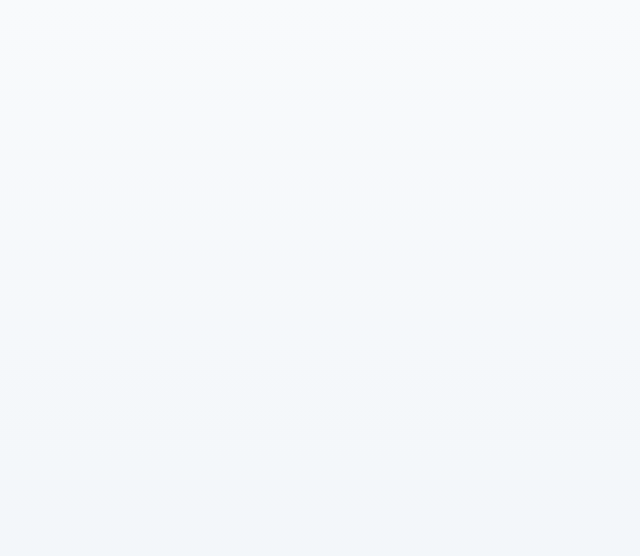
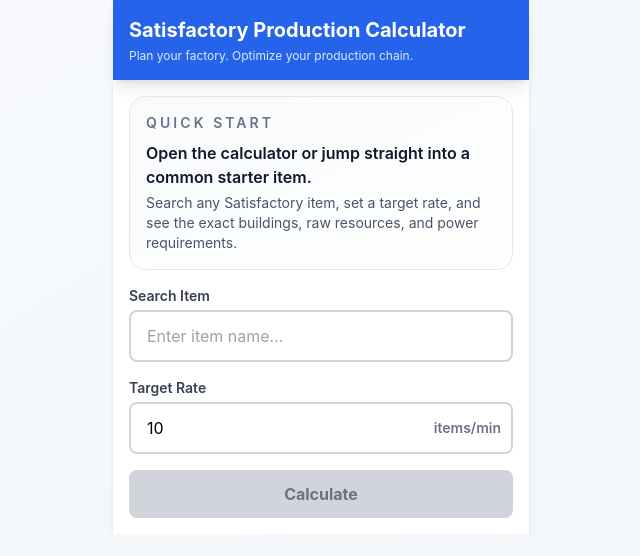
Before and after one commit to tiva2026/satisfactory-calculator, a Next.js app: page / in a window 1280 px wide. Before the commit this address had no page. Shown: the top 556 px of the page, without its empty margins (319-959 px from the left). Built offline with nearby package versions, Linux system fonts and the light colour scheme.

Commit message:
feat: add standalone homepage dashboard

```diff
--- a/app/calc/[itemSlug]/calculator-client.tsx
+++ b/app/calc/[itemSlug]/calculator-client.tsx
@@ -1,9 +1,11 @@
 'use client';
 
 import React, { useState, useMemo, useEffect, useCallback } from 'react';
+import Link from 'next/link';
 import { useRouter } from 'next/navigation';
 import { itemClassToSlug, slugToItemClass } from '@/src/utils/slugify';
 import { calculateFullProductionTree } from '@/src/lib/production-calculator';
+import type { CalculatorItem } from '@/src/lib/calculator-page-data';
 import type { ParsedRecipe, ProductionTreeResult, ProductionNode, RecipeItem } from '@/src/lib/production-calculator';
 
 /**
@@ -11,21 +13,16 @@
  * Mobile-First Interactive Calculator Client Component
  */
 
-interface Item {
-  ClassName: string;
-  mDisplayName: string;
-  mDescription?: string;
-  [key: string]: any;
-}
-
 interface CalculatorClientProps {
   itemDb: {
-    items: Item[];
+    items: CalculatorItem[];
     recipes?: any[];
   };
-  initialItemSlug: string;
+  initialItemSlug?: string;
   recipesData: { [key: string]: ParsedRecipe };
   itemNamesData: { [key: string]: string };
+  mode?: 'home' | 'detail';
+  featuredItems?: CalculatorItem[];
 }
 
 // Remove old mock data definitions; use types imported from production-calculator
@@ -40,12 +37,15 @@
   itemDb,
   initialItemSlug,
   recipesData,
-  itemNamesData
+  itemNamesData,
+  mode = 'detail',
+  featuredItems = []
 }: CalculatorClientProps) {
   const router = useRouter();
+  const isHomePage = mode === 'home';
 
   // ========== State Management ==========
-  const [selectedItem, setSelectedItem] = useState<Item | null>(null);
+  const [selectedItem, setSelectedItem] = useState<CalculatorItem | null>(null);
   const [quantity, setQuantity] = useState<string>('10');
   const [searchQuery, setSearchQuery] = useState('');
   const [calculationResult, setCalculationResult] = useState<ProductionTreeResult | null>(null);
@@ -70,7 +70,7 @@
   }, [itemNamesData]);
 
   // Trigger calculation function
-  const triggerCalculation = useCallback((item: Item, rate: number) => {
+  const triggerCalculation = useCallback((item: CalculatorItem, rate: number) => {
     setIsCalculating(true);
 
     try {
@@ -127,7 +127,7 @@
   }, [itemDb.items, searchQuery]);
 
   // Handle item selection and update URL
-  const handleItemSelect = (item: Item) => {
+  const handleItemSelect = (item: CalculatorItem) => {
     setSelectedItem(item);
     const slug = itemClassToSlug(item.ClassName);
     router.push(`/calc/${slug}`);
@@ -304,6 +304,43 @@
         {/* ========== Input Section ========== */}
         <div className="bg-white shadow-md p-4">
           <div className="space-y-4">
+            {isHomePage && (
+              <section className="rounded-2xl border border-slate-200 bg-gradient-to-br from-slate-50 to-white p-4">
+                <h2 className="text-sm font-semibold uppercase tracking-[0.22em] text-slate-500">
+                  Quick start
+                </h2>
+                <p className="mt-2 text-base font-semibold text-slate-900">
+                  Open the calculator or jump straight into a common starter item.
+                </p>
+                <p className="mt-1 text-sm text-slate-600">
+                  Search any Satisfactory item, set a target rate, and see the exact buildings, raw resources, and power requirements.
+                </p>
+
+                {featuredItems.length > 0 && (
+                  <div className="mt-4 grid grid-cols-1 gap-3 sm:grid-cols-3">
+                    {featuredItems.map((item) => {
+                      const slug = itemClassToSlug(item.ClassName);
+
+                      return (
+                        <Link
+                          key={item.ClassName}
+                          href={`/calc/${slug}`}
+                          className="group rounded-xl border border-slate-200 bg-white p-4 shadow-sm transition-transform hover:-translate-y-0.5 hover:border-blue-300 hover:shadow-md"
+                        >
+                          <div className="text-sm font-semibold text-slate-900">
+                            {item.mDisplayName}
+                          </div>
+                          <div className="mt-1 text-xs text-slate-500">
+                            Quick start item
+                          </div>
+                        </Link>
+                      );
+                    })}
+                  </div>
+                )}
+              </section>
+            )}
+
             {/* Calculation status indicator */}
             {isCalculating && (
               <div className="bg-blue-50 border-2 border-blue-300 rounded-lg p-3">
--- a/app/calc/[itemSlug]/page.tsx
+++ b/app/calc/[itemSlug]/page.tsx
@@ -1,50 +1,20 @@
-import * as fs from 'fs';
-import * as path from 'path';
 import { itemClassToSlug, slugToItemClass } from '@/src/utils/slugify';
 import CalculatorClient from './calculator-client';
 import { notFound } from 'next/navigation';
 import type { Metadata } from 'next';
-import { realRecipes } from '@/src/data/real-recipes';
-import { parseRecipe } from '@/src/lib/production-calculator';
-import type { ParsedRecipe } from '@/src/lib/production-calculator';
+import { loadCalculatorPageData, type CalculatorItem } from '@/src/lib/calculator-page-data';
 
-type GameItem = {
-  ClassName?: string;
-  mDisplayName?: string;
-};
-
-function flattenClasses(dataArray: any[]): GameItem[] {
-  const allClasses: GameItem[] = [];
-  dataArray.forEach((nativeClass: any) => {
-    if (nativeClass.Classes && Array.isArray(nativeClass.Classes)) {
-      allClasses.push(...nativeClass.Classes);
-    }
-  });
-
-  return allClasses;
-}
-
-function getSelectableItems(dataArray: any[]): GameItem[] {
-  return flattenClasses(dataArray).filter(
-    (item) => item.ClassName?.startsWith('Desc_') && item.mDisplayName && item.mDisplayName.trim()
-  );
-}
-
-function findSelectableItemBySlug(dataArray: any[], itemSlug: string): GameItem | undefined {
+function findSelectableItemBySlug(dataArray: CalculatorItem[], itemSlug: string): CalculatorItem | undefined {
   const itemClassName = slugToItemClass(itemSlug);
-  return getSelectableItems(dataArray).find((item) => item.ClassName === itemClassName);
+  return dataArray.find((item) => item.ClassName === itemClassName);
 }
 
 // Generate static params - pre-render all item pages from the JSON database
 export async function generateStaticParams() {
   try {
-    const filePath = path.join(process.cwd(), 'en-US.json');
-    const jsonData = fs.readFileSync(filePath, 'utf-8');
-    const dataArray = JSON.parse(jsonData);
+    const items = loadCalculatorPageData().items;
 
-    const items = getSelectableItems(dataArray);
-
-    return items.map((item: GameItem) => ({
+    return items.map((item) => ({
       itemSlug: itemClassToSlug(item.ClassName!),
     }));
   } catch (error) {
@@ -61,11 +31,7 @@
 }): Promise<Metadata> {
   try {
     const { itemSlug } = await params;
-    const filePath = path.join(process.cwd(), 'en-US.json');
-    const jsonData = fs.readFileSync(filePath, 'utf-8');
-    const dataArray = JSON.parse(jsonData);
-
-    const item = findSelectableItemBySlug(dataArray, itemSlug);
+    const item = findSelectableItemBySlug(loadCalculatorPageData().items, itemSlug);
     const itemName = item?.mDisplayName || itemSlug;
 
     return {
@@ -91,18 +57,7 @@
   params: Promise<{ itemSlug: string }>
 }) {
   const { itemSlug } = await params;
-  let items: any[] = [];
-
-  try {
-    // Read the English database and flatten it
-    const enFilePath = path.join(process.cwd(), 'en-US.json');
-    const enData = fs.readFileSync(enFilePath, 'utf-8');
-    const dataArray = JSON.parse(enData);
-
-    items = getSelectableItems(dataArray);
-  } catch (error) {
-    console.error('Error loading data:', error);
-  }
+  const { items, recipesData, itemNamesData } = loadCalculatorPageData();
 
   const selectedItem = items.find((item) => item.ClassName === slugToItemClass(itemSlug));
 
@@ -110,33 +65,13 @@
     notFound();
   }
 
-  // Prepare recipe data - using real recipes
-  const recipesMap = new Map<string, ParsedRecipe>();
-  realRecipes.forEach(recipe => {
-    const parsed = parseRecipe(recipe);
-    recipesMap.set(parsed.className, parsed);
-  });
-
-  // Convert Map to a serializable object
-  const recipesData: { [key: string]: ParsedRecipe } = {};
-  recipesMap.forEach((value, key) => {
-    recipesData[key] = value;
-  });
-
-  // Build item name map from the item database
-  const itemNamesData: { [key: string]: string } = {};
-  items.forEach(item => {
-    if (item.ClassName && item.mDisplayName) {
-      itemNamesData[item.ClassName] = item.mDisplayName;
-    }
-  });
-
   return (
     <CalculatorClient
       itemDb={{ items }}
       initialItemSlug={itemSlug}
       recipesData={recipesData}
       itemNamesData={itemNamesData}
+      mode="detail"
     />
   );
 }
--- a/app/page.tsx
+++ b/app/page.tsx
@@ -1,5 +1,40 @@
-import { redirect } from 'next/navigation';
+import type { Metadata } from 'next';
+import CalculatorClient from './calc/[itemSlug]/calculator-client';
+import { getFeaturedCalculatorItems, loadCalculatorPageData } from '@/src/lib/calculator-page-data';
+
+export const metadata: Metadata = {
+  title: 'Satisfactory Production Calculator | Factory Planner',
+  description:
+    'Plan production chains for Satisfactory from the homepage. Search items, start from common recipes, and calculate buildings, resources, and power.',
+  alternates: {
+    canonical: '/',
+  },
+};
 
 export default function HomePage() {
-  redirect('/calc');
+  try {
+    const { items, recipesData, itemNamesData } = loadCalculatorPageData();
+
+    return (
+      <CalculatorClient
+        itemDb={{ items }}
+        recipesData={recipesData}
+        itemNamesData={itemNamesData}
+        mode="home"
+        featuredItems={getFeaturedCalculatorItems(items)}
+      />
+    );
+  } catch (error) {
+    console.error('Error loading home page data:', error);
+
+    return (
+      <CalculatorClient
+        itemDb={{ items: [] }}
+        recipesData={{}}
+        itemNamesData={{}}
+        mode="home"
+        featuredItems={[]}
+      />
+    );
+  }
 }
--- /dev/null
+++ b/src/lib/calculator-page-data.ts
@@ -0,0 +1,77 @@
+import fs from 'fs';
+import path from 'path';
+import { realRecipes } from '@/src/data/real-recipes';
+import { parseRecipe, type ParsedRecipe } from '@/src/lib/production-calculator';
+
+export interface CalculatorItem {
+  ClassName: string;
+  mDisplayName: string;
+  mDescription?: string;
+  [key: string]: any;
+}
+
+export interface CalculatorPageData {
+  items: CalculatorItem[];
+  recipesData: Record<string, ParsedRecipe>;
+  itemNamesData: Record<string, string>;
+}
+
+const FEATURED_ITEM_NAMES = ['Iron Ingot', 'Copper Ingot', 'Concrete'];
+let cachedPageData: CalculatorPageData | null = null;
+
+export function flattenClasses(dataArray: any[]): CalculatorItem[] {
+  const items: CalculatorItem[] = [];
+
+  dataArray.forEach((nativeClass: any) => {
+    if (nativeClass.Classes && Array.isArray(nativeClass.Classes)) {
+      items.push(...nativeClass.Classes);
+    }
+  });
+
+  return items;
+}
+
+export function getSelectableItems(dataArray: any[]): CalculatorItem[] {
+  return flattenClasses(dataArray).filter(
+    (item) => item.ClassName?.startsWith('Desc_') && item.mDisplayName && item.mDisplayName.trim()
+  );
+}
+
+export function loadCalculatorPageData(): CalculatorPageData {
+  if (cachedPageData) {
+    return cachedPageData;
+  }
+
+  const enFilePath = path.join(process.cwd(), 'en-US.json');
+  const enData = fs.readFileSync(enFilePath, 'utf-8');
+  const dataArray = JSON.parse(enData);
+
+  const items = getSelectableItems(dataArray);
+
+  const recipesMap = new Map<string, ParsedRecipe>();
+  realRecipes.forEach((recipe) => {
+    const parsed = parseRecipe(recipe);
+    recipesMap.set(parsed.className, parsed);
+  });
+
+  const recipesData: Record<string, ParsedRecipe> = {};
+  recipesMap.forEach((value, key) => {
+    recipesData[key] = value;
+  });
+
+  const itemNamesData: Record<string, string> = {};
+  items.forEach((item) => {
+    if (item.ClassName && item.mDisplayName) {
+      itemNamesData[item.ClassName] = item.mDisplayName;
+    }
+  });
+
+  cachedPageData = { items, recipesData, itemNamesData };
+  return cachedPageData;
+}
+
+export function getFeaturedCalculatorItems(items: CalculatorItem[]): CalculatorItem[] {
+  return FEATURED_ITEM_NAMES
+    .map((name) => items.find((item) => item.mDisplayName === name))
+    .filter((item): item is CalculatorItem => Boolean(item));
+}
```
Also changed, not shown: 1 other file (tests, documents, lock files or other folders).
